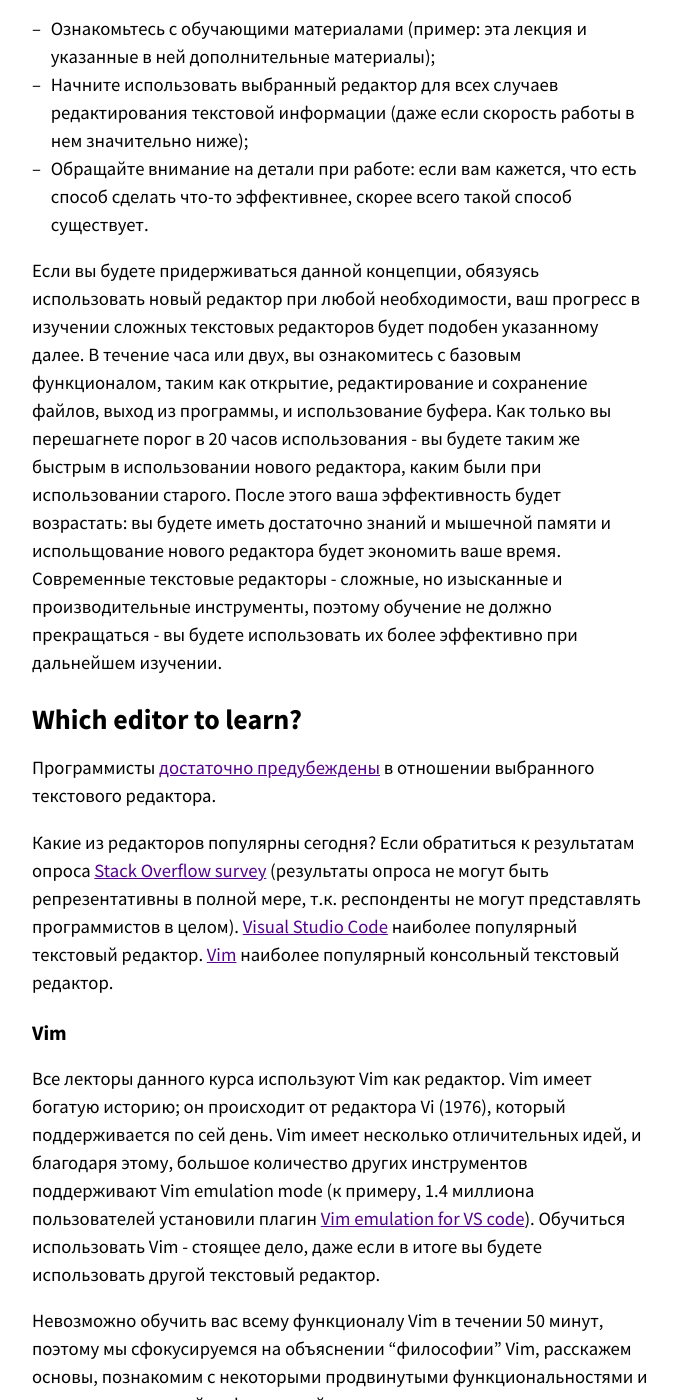
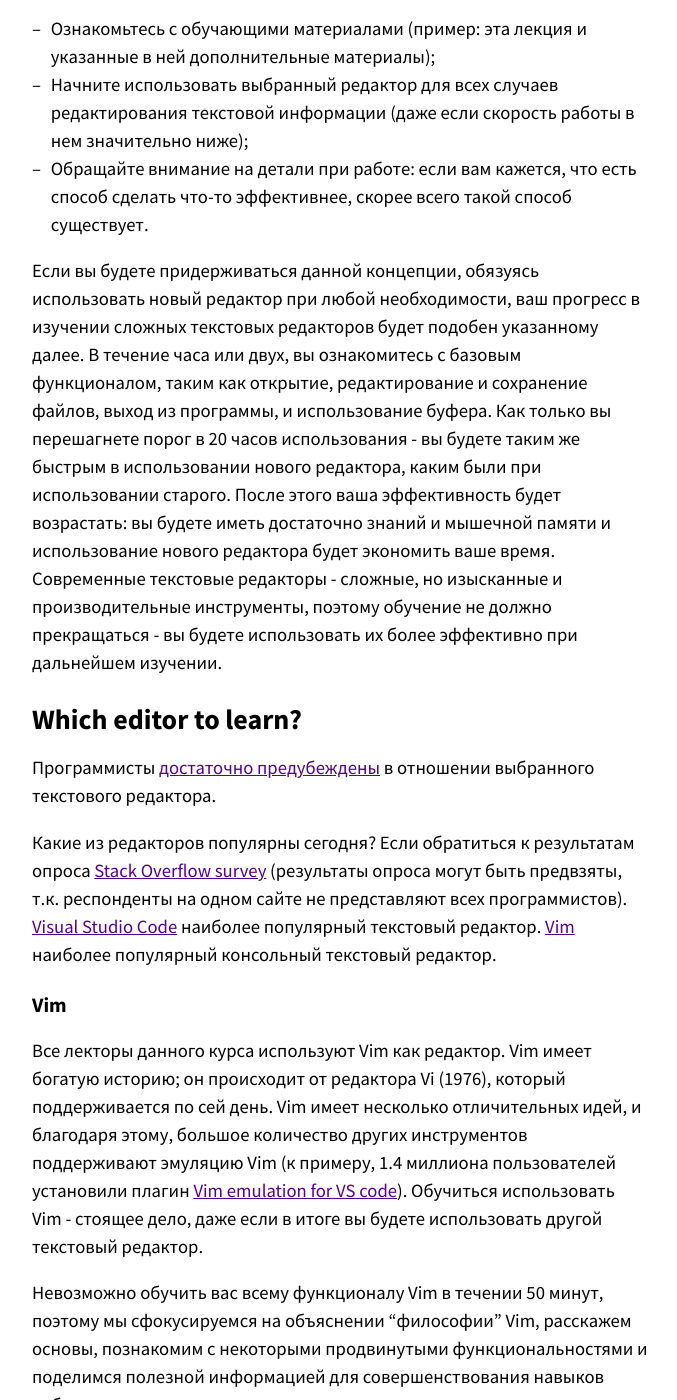
Before and after one commit to missing-semester-rus/missing-semester-rus.github.io, a Jekyll site: the page built from _2020/editors.md, in a window 1280 px wide and 1400 px high, scrolled down 886 px. Shown: the whole window, without its empty margins (300-977 px from the left). Built offline with Jekyll 4.4.1, drawn with Linux system fonts in a browser that asks for light colours; some of the changed text lies outside the part shown.

Commit message:
Lecture #3 - part 1/5 #3

```diff
--- a/_2020/editors.md
+++ b/_2020/editors.md
@@ -25,7 +25,7 @@ Microsoft Word и Visual Studio Code).
 В течение часа или двух, вы ознакомитесь с базовым функционалом, таким как
 открытие, редактирование и сохранение файлов, выход из программы, и использование буфера.
 Как только вы перешагнете порог в 20 часов использования - вы будете таким же быстрым в использовании нового редактора, каким были при использовании старого.
-После этого ваша эффективность будет возрастать: вы будете иметь достаточно знаний и мышечной памяти и испольщование нового редактора будет экономить ваше время.
+После этого ваша эффективность будет возрастать: вы будете иметь достаточно знаний и мышечной памяти и использование нового редактора будет экономить ваше время.
 Современные текстовые редакторы - сложные, но изысканные и производительные инструменты, поэтому обучение не должно прекращаться - вы будете использовать их более эффективно при дальнейшем изучении.
 
 # Which editor to learn?
@@ -35,7 +35,7 @@ Microsoft Word и Visual Studio Code).
 
 Какие из редакторов популярны сегодня? Если обратиться к результатам опроса [Stack Overflow
 survey](https://insights.stackoverflow.com/survey/2019/#development-environments-and-tools)
-(результаты опроса не могут быть репрезентативны в полной мере, т.к. респонденты не могут представлять программистов в целом). [Visual Studio
+(результаты опроса могут быть предвзяты, т.к. респонденты на одном сайте не представляют всех программистов). [Visual Studio
 Code](https://code.visualstudio.com/) наиболее популярный текстовый редактор.
 [Vim](https://www.vim.org/) наиболее популярный консольный текстовый редактор.
 
@@ -44,7 +44,7 @@ Code](https://code.visualstudio.com/) наиболее популярный те
 Все лекторы данного курса используют Vim как редактор. Vim имеет богатую историю;
 он происходит от редактора Vi (1976), который поддерживается по сей день.
 Vim имеет несколько отличительных идей, и благодаря этому,
-большое количество других инструментов поддерживают Vim emulation mode (к примеру,
+большое количество других инструментов поддерживают эмуляцию Vim (к примеру,
 1.4 миллиона пользователей установили плагин [Vim emulation for VS code](https://github.com/VSCodeVim/Vim)).
 Обучиться использовать Vim - стоящее дело, даже если
 в итоге вы будете использовать другой текстовый редактор.
```
Also changed, not shown: other parts of _2020/editors.md (+2 -2 lines).
